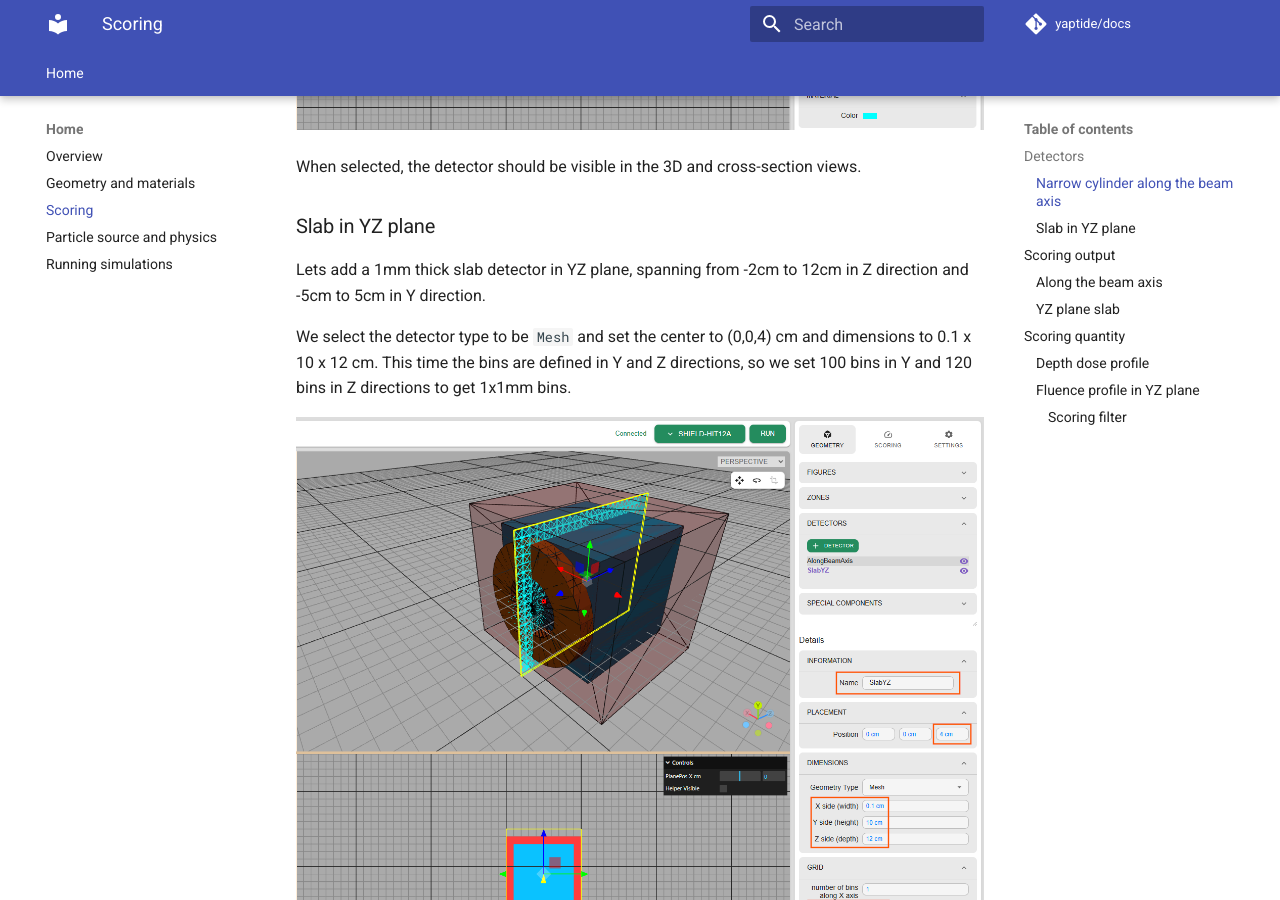
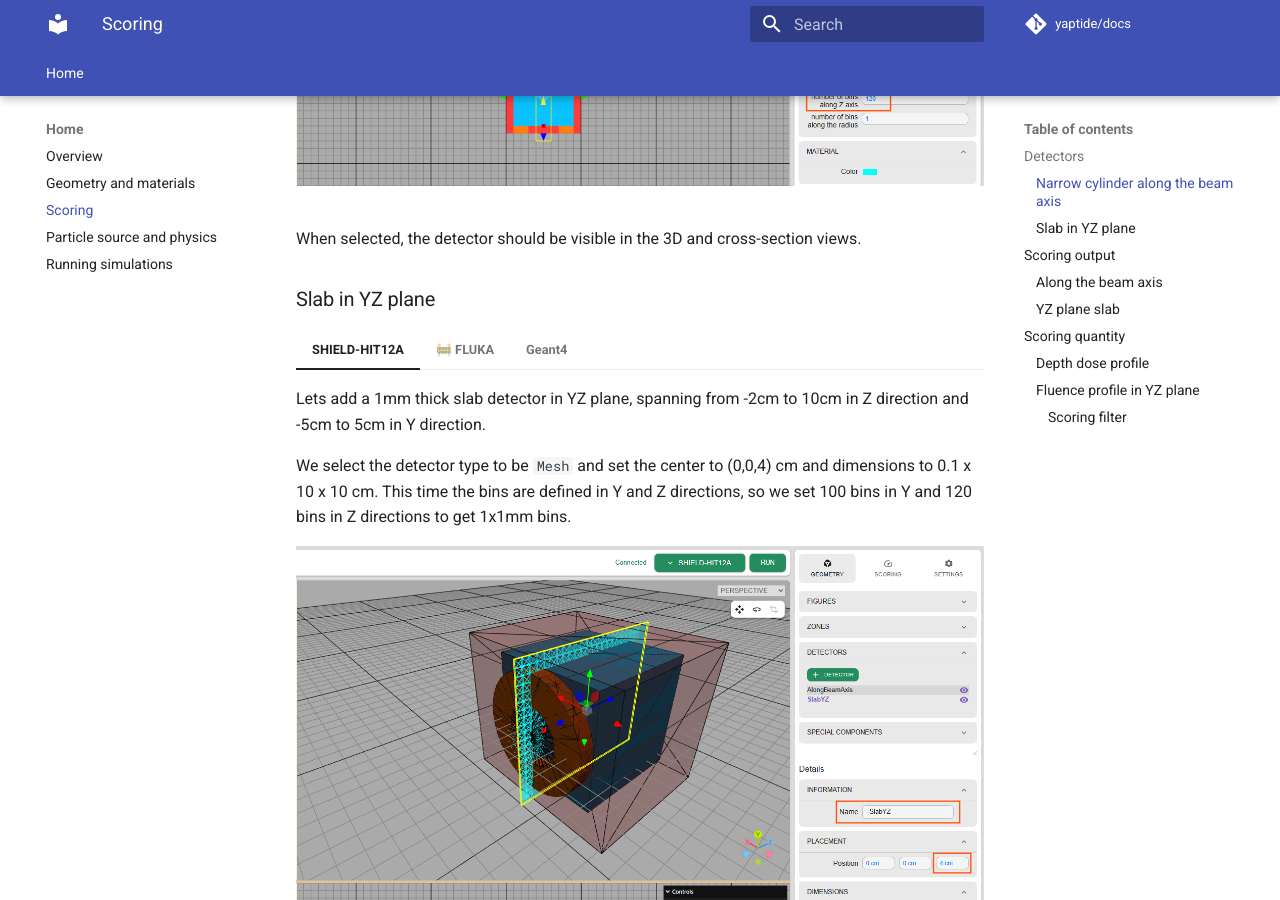
Before and after one commit to yaptide/docs, an MkDocs documentation site: the page built from docs/scoring.md, in a window 1280 px wide and 900 px high, scrolled down 2148 px. Built offline with MkDocs 1.6.1 and Material for MkDocs 9.7.7, drawn with Linux system fonts in a browser that asks for light colours; comment, search, counter and statistics services are not loaded; part of the change alters nothing that is shown; some of the changed text lies outside the part shown.

Commit message:
Add scoring docs for Geant4

```diff
--- a/docs/scoring.md
+++ b/docs/scoring.md
@@ -24,26 +24,58 @@ Detectors can be added either by selecting `Object > Detector` in Menu Bar or cl
 
 ### Narrow cylinder along the beam axis
 
-Let's start with adding a cylinder with radius of 1cm and length of 12cm along the beam axis, spanning from -2cm to 12cm along Z axis.
-By pressing `+ DETECTOR` button a new item will be added to the list of detectors. Change the settings as follows:
+=== "SHIELD-HIT12A"
 
-- Rename the detector to `AlongBeamAxis`.
-- Set the position in PLACEMENT section. To get correct span we set center to (0,0,4) cm.
-- Select the geometry type. For this example, use Cyl for cylinder geometry. Change the depth and radius as below.
-- Under GRID, change the number of bins. We divide the detector into 120 bins along the Z axis, so that each bin is 1mm long.
+    Let's start with adding a cylinder with radius of 1cm and length of 12cm along the beam axis, spanning from -2cm to 10cm along Z axis.
+    By pressing `+ DETECTOR` button a new item will be added to the list of detectors. Change the settings as follows:
 
-![Setting up new detector](assets/scoring/detector_details.png)
+    - Rename the detector to `AlongBeamAxis`.
+    - Set the position in PLACEMENT section. To get correct span we set center to (0,0,4) cm.
+    - Select the geometry type. For this example, use Cyl for cylinder geometry. Change the depth and radius as below.
+    - Under GRID, change the number of bins. We divide the detector into 120 bins along the Z axis, so that each bin is 1mm long.
+
+    ![Setting up new detector](assets/scoring/detector_details.png)
+
+=== "🚧 FLUKA"
+
+    Under development
+
+=== "Geant4"
+
+    Let's start with adding a cylinder with radius of 1cm and length of 12cm along the beam axis, spanning from -6cm to 6cm along Z axis.
+    By pressing `+ DETECTOR` button a new item will be added to the list of detectors. Change the settings as follows:
+
+    - Rename the detector to `AlongBeamAxis`.
+    - Select the geometry type. For this example, use Cyl for cylinder geometry. Change the depth and radius as below.
+    - Under GRID, change the number of bins. We divide the detector into 120 bins along the Z axis, so that each bin is 1mm long.
+
+    ![Setting up new detector](assets/scoring/geant4_detector_details.png)
 
 When selected, the detector should be visible in the 3D and cross-section views.
 
 ### Slab in YZ plane
 
-Lets add a 1mm thick slab detector in YZ plane, spanning from -2cm to 12cm in Z direction and -5cm to 5cm in Y direction.
+=== "SHIELD-HIT12A"
 
-We select the detector type to be `Mesh` and set the center to (0,0,4) cm and dimensions to 0.1 x 10 x 12 cm.
-This time the bins are defined in Y and Z directions, so we set 100 bins in Y and 120 bins in Z directions to get 1x1mm bins.
+    Lets add a 1mm thick slab detector in YZ plane, spanning from -2cm to 10cm in Z direction and -5cm to 5cm in Y direction.
 
-![Setting up second detector](assets/scoring/detector_details_slabyz.png)
+    We select the detector type to be `Mesh` and set the center to (0,0,4) cm and dimensions to 0.1 x 10 x 10 cm.
+    This time the bins are defined in Y and Z directions, so we set 100 bins in Y and 120 bins in Z directions to get 1x1mm bins.
+
+    ![Setting up second detector](assets/scoring/detector_details_slabyz.png)
+
+=== "🚧 FLUKA"
+
+    Under development
+
+=== "Geant4"
+
+    Lets add a 1mm thick slab detector in YZ plane, spanning from -6cm to 6cm in Z direction and -5cm to 5cm in Y direction.
+
+    We select the detector type to be `Mesh` and set the dimensions to 0.1 x 10 x 10 cm.
+    This time the bins are defined in Y and Z directions, so we set 100 bins in Y and 120 bins in Z directions to get 1x1mm bins.
+
+    ![Setting up second detector](assets/scoring/geant4_detector_details_slabyz.png)
 
 ## Scoring output
 
@@ -77,9 +109,9 @@ Let's start by defining a scoring for depth dose profile in cylinder detector al
 This can be done by expanding the `AlongBeamAxis` item in the Outputs list by clicking on `+` icon.
 We can see that the output has already a first scoring quantity added, named `Quantity`.
 
+![Default quantity](assets/scoring/default_quantity.png)
+
 === "SHIELD-HIT12A"
-
-    ![Default quantity](assets/scoring/default_quantity.png)
 
     By default, scoring of dose was selected, so we stay with this, just adding a meaningful name: `Dose`.
 
@@ -90,9 +122,12 @@ We can see that the output has already a first scoring quantity added, named `Qu
 
     Under development
 
-=== "🚧 Geant4"
+=== "Geant4"
 
-    Under development
+    By default, scoring of dose (in Gy) was selected, so we stay with this, just adding a meaningful name: `Dose`.
+
+    We are planning to simulate the interaction of beam of protons with the phantom, and with such scoring we could see the
+    characteristic Bragg peak.
 
 ### Fluence profile in YZ plane
 
@@ -111,9 +146,12 @@ on the fluence of protons. Such thickness should be enough to stop most complete
 
     Under development
 
-=== "🚧 Geant4"
+=== "Geant4"
 
-    Under development
+    To score the fluence, we need to change the scoring quantity to `Fluence` and add a meaningful name.
+    We select default quantity in `YZSlab` item, define proper name and quantity type:
+
+    ![Defining Fluence quantity](assets/scoring/geant4_quantity_fluence.png)
 
 !!! note
     Quantity type supports typing letters to filter the list of available quantities.
@@ -149,6 +187,15 @@ In this case, to limit the scoring to protons only, we need to add a filter.
 
     Under development
 
-=== "🚧 Geant4"
+=== "Geant4"
 
-    Under development
+    We define a filter in the FILTERS section of the SCORING tab.
+    By pressing `+ FILTER`, new filter will be added to the list of filters.
+    We adjust the name of the filter to `Protons`, set the type to particle and select Proton.
+
+    ![Rule for protons](assets/scoring/geant4_filter_protons.png)
+
+    Finally, we apply the filter by selecting the Filter checkbox in the `Fluence` item in the list of `YZSlab` quantities.
+    Then we choose `Protons` from the drop-down list of filters.
+
+    ![Alt text](assets/scoring/geant4_apply_filter.png)
```
Also changed, not shown: docs/assets/scoring/geant4_apply_filter.png (added), docs/assets/scoring/geant4_detector_details.png (added), docs/assets/scoring/geant4_detector_details_slabyz.png (added), docs/assets/scoring/geant4_filter_protons.png (added), docs/assets/scoring/geant4_quantity_fluence.png (added).
